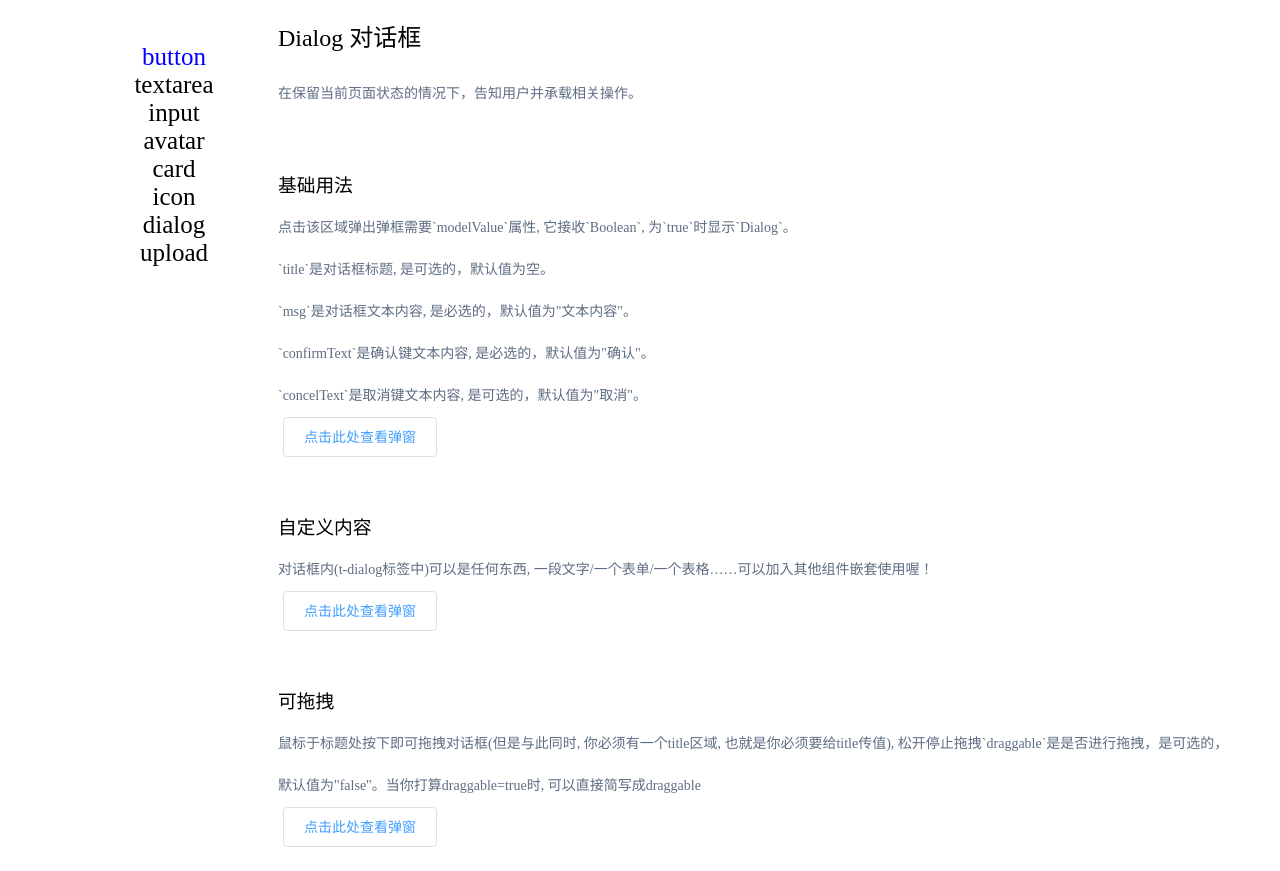
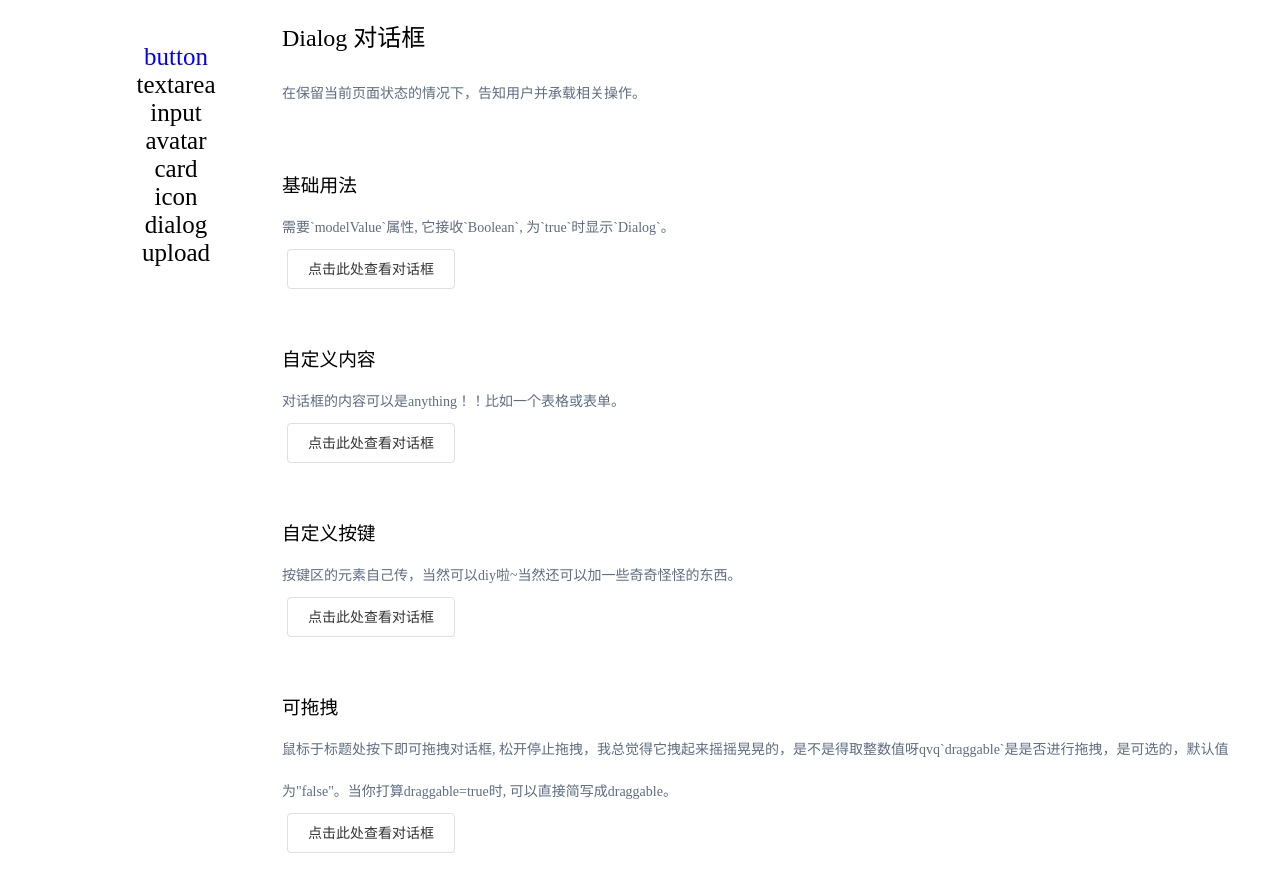
Before and after one commit to zheng-shugan/try-ui, a Vue app: page /dialog in a window 1280 px wide. Built offline with nearby package versions, Linux system fonts and the light colour scheme.

Commit message:
fix(*):修改了错误封装的Dialog组件，更改了Dialog路由展示

```diff
--- a/packages/components/Dialog/src/index.vue
+++ b/packages/components/Dialog/src/index.vue
@@ -1,42 +1,109 @@
+<script lang="ts">
+import { defineComponent, ref } from 'vue'
+
+export default defineComponent({
+  name: 'TDialog',
+  props: {
+    // 对话框标题内容
+    title: {
+      type: String,
+      default: 'title',
+    },
+    // modal层的显示与隐藏
+    modelValue: Boolean,
+    // 控制拖动
+    draggable: {
+      type: Boolean,
+      default: false,
+    },
+  },
+  setup(props) {
+    const status = ref<boolean>(false)
+
+    // 实现对话框窗口拖拽的一些参数
+    const mouseX = ref<number>(0)
+    const mouseY = ref<number>(0)
+    const top = ref<number>(window.innerHeight / 2)
+    const left = ref<number>(window.innerWidth / 2)
+    const isDragging = ref<boolean>(false)
+
+    // 拖动时更新对话框位置
+    const drag = (e: MouseEvent) => {
+      if (!isDragging.value)
+        return
+
+      const dx = e.clientX - mouseX.value
+      const dy = e.clientY - mouseY.value
+
+      left.value += dx
+      top.value += dy
+
+      mouseX.value = e.clientX
+      mouseY.value = e.clientY
+    }
+    // 停止拖动函数
+    const stopDrag = () => {
+      if (props.draggable) {
+        isDragging.value = false
+
+        document.removeEventListener('mousemove', drag)
+        document.removeEventListener('mouseup', stopDrag)
+      }
+    }
+
+    // 拖动函数
+    const startDrag = (e: MouseEvent) => {
+      if (props.draggable) {
+        isDragging.value = true
+        mouseX.value = e.clientX
+        mouseY.value = e.clientY
+
+        document.addEventListener('mousemove', drag)
+        document.addEventListener('mouseup', stopDrag)
+      }
+    }
+
+    return {
+      status,
+      top,
+      left,
+      startDrag,
+      stopDrag,
+    }
+  },
+})
+</script>
+
 <template>
   <div>
-    <button @click="modelValue = true">点击此处查看弹窗</button>
     <!-- 点击↑触发对话框事件 -->
     <teleport to="body">
       <!-- 遮罩 -->
       <transition name="fade">
-        <div class="mask" v-if="modelValue" @click="modelValue = true"></div>
+        <div v-if="modelValue" class="mask" />
       </transition>
       <!-- 对话框内容 -->
       <transition name="upsd">
         <div
-          class="dialog"
-          v-if="modelValue"
-          id="dialog"
-          :style="draggable ? { top: top + 'px', left: left + 'px' } : {}"
+          v-if="modelValue" id="dialog" class="dialog"
+          :style="draggable ? { top: `${top}px`, left: `${left}px` } : {}"
         >
           <!-- 标题 -->
-          <div
-            class="title"
-            v-if="title"
-            @mousedown="startDrag"
-            @mouseup="stopDrag"
-          >
+          <div v-if="title" class="title" @mousedown="startDrag" @mouseup="stopDrag">
             {{ title }}
           </div>
           <!-- 内容 -->
           <div class="msg">
-            <slot />
+            <slot name="msg">
+              内容
+            </slot>
           </div>
           <!-- 按键 -->
           <div class="btn-group">
-            <button @click="modelValue = false">{{ cancelText }}</button>
-            <button
-              class="btn-confirm"
-              @click="(modelValue = false), (status = true)"
-            >
-              {{ confirmText }}
-            </button>
+            <slot name="btn">
+              按键区
+            </slot>
+            <!-- <button>测试按键</button> -->
           </div>
         </div>
       </transition>
@@ -44,89 +111,4 @@
   </div>
 </template>
 
-<script lang="ts">
-import { defineComponent, ref } from "vue";
-
-export default defineComponent({
-  name: "TDialog",
-  props: {
-    title: {
-      type: String,
-      default: "标题",
-    },
-    confirmText: {
-      type: String,
-      default: "确认",
-    },
-    cancelText: {
-      type: String,
-      default: "取消",
-    },
-    draggable: {
-      type: Boolean,
-      default: false,
-    },
-  },
-  setup(props) {
-    const modelValue = ref<boolean>(false); // 弹出对话框true关闭对话框false
-    const status = ref<boolean>(false); // 在初始数据中，确认true 取消false
-
-    // 实现对话框窗口拖拽的一些参数
-    const mouseX = ref<number>(0);
-    const mouseY = ref<number>(0);
-    const top = ref<number>(window.innerHeight / 2);
-    const left = ref<number>(window.innerWidth / 2);
-    const isDragging = ref<boolean>(false);
-    // 拖动函数
-    const startDrag = (e: MouseEvent) => {
-      if (props.draggable) {
-        isDragging.value = true;
-        mouseX.value = e.clientX;
-        mouseY.value = e.clientY;
-
-        document.addEventListener("mousemove", drag);
-        document.addEventListener("mouseup", stopDrag);
-      }
-    };
-    // 停止拖动函数
-    const stopDrag = () => {
-      if (props.draggable) {
-        isDragging.value = false;
-
-        document.removeEventListener("mousemove", drag);
-        document.removeEventListener("mouseup", stopDrag);
-      }
-    };
-    // 拖动时更新对话框位置
-    const drag = (e: MouseEvent) => {
-      if (!isDragging) {
-        return;
-      }
-
-      const dx = e.clientX - mouseX.value;
-      const dy = e.clientY - mouseY.value;
-
-      left.value += dx;
-      top.value += dy;
-
-      mouseX.value = e.clientX;
-      mouseY.value = e.clientY;
-    };
-
-    return {
-      modelValue,
-      status,
-      confirmText: props.confirmText,
-      cancelText: props.cancelText,
-      title: props.title,
-      draggable: props.draggable,
-      top,
-      left,
-      startDrag,
-      stopDrag,
-    };
-  },
-});
-</script>
-
-  <style lang="scss" src="../style/index.scss"></style>
+<style lang="scss" src="../style/index.scss"></style>
--- a/packages/components/Dialog/style/index.scss
+++ b/packages/components/Dialog/style/index.scss
@@ -50,29 +50,3 @@
 .btn-group {
     text-align: end;
 }
-
-// 普通按键样式
-button {
-    display: inline-block;
-    line-height: 1;
-    white-space: nowrap;
-    cursor: pointer;
-    background: #fff;
-    border: 1px solid #dcdfe6;
-    color: #409eff;
-    text-align: center;
-    box-sizing: border-box;
-    outline: none;
-    margin-left: 5px;
-    transition: .1s;
-    font-weight: 500;
-    padding: 12px 20px;
-    font-size: 14px;
-    border-radius: 4px;
-}
-
-// 确认键样式-改变背景色和字体色
-.btn-confirm {
-    background-color: #409eff;
-    color: #fff;
-}
--- a/src/components/Dialog.vue
+++ b/src/components/Dialog.vue
@@ -1,41 +1,39 @@
+<script lang="ts" setup>
+import { ref } from 'vue'
+import basic from './Dialog/dialog_1_basic.vue'
+import test1 from './Dialog/dialog_2_test1.vue'
+import test2 from './Dialog/dialog_3_test2.vue'
+import drag from './Dialog/dialog_4_draggable.vue'
+
+const dialogVisible = ref(false)
+const showDialog = () => {
+  dialogVisible.value = true
+}
+</script>
+
 <template>
   <h2>Dialog 对话框</h2>
   <em>在保留当前页面状态的情况下，告知用户并承载相关操作。</em>
   <p /><p />
   <!-- 文字说明 -->
   <h3>基础用法</h3>
-  <em>点击该区域弹出弹框</em>
-  <em>需要`modelValue`属性, 它接收`Boolean`, 为`true`时显示`Dialog`。</em><br />
-  <em>`title`是对话框标题, 是可选的，默认值为空。</em><br />
-  <em>`msg`是对话框文本内容, 是必选的，默认值为"文本内容"。</em><br />
-  <em>`confirmText`是确认键文本内容, 是必选的，默认值为"确认"。</em><br />
-  <em>`concelText`是取消键文本内容, 是可选的，默认值为"取消"。</em><br />
-  <!-- 使用t-dialog -->
-  <t-dialog title="俺是标题" cancelText="delete" confirmText="confirm">
-    <span>俺是对话框文本内容啊哈哈哈哈哈哈哈哈哈哈哈哈哈哈哈哈哈哈哈哈哈哈哈哈哈哈哈哈哈哈哈哈哈哈哈哈哈哈哈哈哈！</span>
-  </t-dialog>
-  <!-- 文字说明 -->
+  <em>需要`modelValue`属性, 它接收`Boolean`, 为`true`时显示`Dialog`。</em><br>
+  <basic />
+
   <h3>自定义内容</h3>
-  <em>对话框内(t-dialog标签中)可以是任何东西, 一段文字/一个表单/一个表格……可以加入其他组件嵌套使用喔！</em>
-  <!-- 使用t-dialog -->
-  <t-dialog title="下面有个输入框喔！">
-    <span>俺是对话框文本内容</span><br /><br />
-    <t-input placeholder="请输入内容" />
-  </t-dialog>
-  <!-- 文字说明 -->
+  <em>对话框的内容可以是anything！！比如一个表格或表单。</em><br>
+  <test1 />
+  <h3>自定义按键</h3>
+  <em>按键区的元素自己传，当然可以diy啦~当然还可以加一些奇奇怪怪的东西。</em><br>
+  <test2 />
+
   <h3>可拖拽</h3>
-  <em>鼠标于标题处按下即可拖拽对话框(但是与此同时, 你必须有一个title区域, 也就是你必须要给title传值), 松开停止拖拽</em>
-  <em>`draggable`是是否进行拖拽，是可选的，默认值为"false"。当你打算draggable=true时, 可以直接简写成draggable</em>
-  <!-- 使用t-dialog -->
-  <t-dialog title="点我拽一拽~" draggable>
-    <span>啊哈哈哈哈哈哈哈哈哈哈哈哈哈哈哈哈哈哈哈哈哈哈哈哈哈哈哈哈哈哈哈哈哈哈哈哈哈哈哈哈哈！</span>
-  </t-dialog>
+  <em>鼠标于标题处按下即可拖拽对话框, 松开停止拖拽，我总觉得它拽起来摇摇晃晃的，是不是得取整数值呀qvq</em>
+  <em>`draggable`是是否进行拖拽，是可选的，默认值为"false"。当你打算draggable=true时, 可以直接简写成draggable。</em><br>
+  <drag />
 </template>
 
-<script lang="ts"></script>
-
-
-<style scoped>
+<style lang="scss" scoped>
 h2 {
   font-weight: 500;
   margin-top: 0px;
--- /dev/null
+++ b/src/components/Dialog/dialog_1_basic.vue
@@ -0,0 +1,46 @@
+<script lang="ts" setup>
+import { ref } from 'vue'
+
+const dialogVisible = ref(false)
+const showDialog = () => {
+  dialogVisible.value = true
+}
+</script>
+
+<template>
+  <t-button @click="showDialog">
+    点击此处查看对话框
+  </t-button>
+  <t-dialog v-model="dialogVisible" title="你唤起了对话框">
+    <template #msg>
+      <span>这是对话框内容。</span>
+    </template>
+    <template #btn>
+      <t-button @click="dialogVisible = false">
+        取消
+      </t-button>
+      <t-button @click="dialogVisible = false">
+        确认
+      </t-button>
+    </template>
+  </t-dialog>
+</template>
+
+<style lang="scss" scoped>
+h2 {
+  font-weight: 500;
+  margin-top: 0px;
+}
+
+h3 {
+  margin: 55px 0 10px;
+  font-weight: 400;
+}
+
+em {
+  font-size: 14px;
+  color: #5e6d82;
+  line-height: 3em;
+  font-style: normal;
+}
+</style>
--- /dev/null
+++ b/src/components/Dialog/dialog_2_test1.vue
@@ -0,0 +1,47 @@
+<script lang="ts" setup>
+import { ref } from 'vue'
+
+const dialogVisible = ref(false)
+const showDialog = () => {
+  dialogVisible.value = true
+}
+</script>
+
+<template>
+  <t-button @click="showDialog">
+    点击此处查看对话框
+  </t-button>
+  <t-dialog v-model="dialogVisible" title="你唤起了对话框">
+    <template #msg>
+      <span>你当然可以在这里面放更多类型内容↓</span><br><br>
+      <t-input placeholder="诶嘿" />
+    </template>
+    <template #btn>
+      <t-button @click="dialogVisible = false">
+        取消
+      </t-button>
+      <t-button @click="dialogVisible = false">
+        确认
+      </t-button>
+    </template>
+  </t-dialog>
+</template>
+
+<style lang="scss" scoped>
+h2 {
+  font-weight: 500;
+  margin-top: 0px;
+}
+
+h3 {
+  margin: 55px 0 10px;
+  font-weight: 400;
+}
+
+em {
+  font-size: 14px;
+  color: #5e6d82;
+  line-height: 3em;
+  font-style: normal;
+}
+</style>
--- /dev/null
+++ b/src/components/Dialog/dialog_3_test2.vue
@@ -0,0 +1,52 @@
+<script lang="ts" setup>
+import { ref } from 'vue'
+
+const dialogVisible = ref(false)
+const showDialog = () => {
+  dialogVisible.value = true
+}
+</script>
+
+<template>
+  <t-button @click="showDialog">
+    点击此处查看对话框
+  </t-button>
+  <t-dialog v-model="dialogVisible" title="你唤起了对话框">
+    <template #msg>
+      <span>这是对话框内容。</span>
+    </template>
+    <template #btn>
+      <span class="grayText">自定义个啥~</span>
+      <t-button @click="dialogVisible = false">
+        自定义个啥~
+      </t-button>
+      <t-button @click="dialogVisible = false">
+        自定义个啥~
+      </t-button>
+    </template>
+  </t-dialog>
+</template>
+
+<style lang="scss" scoped>
+h2 {
+  font-weight: 500;
+  margin-top: 0px;
+}
+
+h3 {
+  margin: 55px 0 10px;
+  font-weight: 400;
+}
+
+em {
+  font-size: 14px;
+  color: #5e6d82;
+  line-height: 3em;
+  font-style: normal;
+}
+
+.grayText {
+  color: gray;
+  font-size: smaller;
+}
+</style>
--- /dev/null
+++ b/src/components/Dialog/dialog_4_draggable.vue
@@ -0,0 +1,47 @@
+<script lang="ts" setup>
+import { ref } from 'vue'
+
+const dialogVisible = ref(false)
+const showDialog = () => {
+  dialogVisible.value = true
+}
+</script>
+
+<template>
+  <t-button @click="showDialog">
+    点击此处查看对话框
+  </t-button>
+  <t-dialog v-model="dialogVisible" title="你唤起了对话框" draggable>
+    <template #msg>
+      <span>这是对话框内容。</span><br><br>
+      <span>试着点击标题拖动对话框↑</span>
+    </template>
+    <template #btn>
+      <t-button @click="dialogVisible = false">
+        取消
+      </t-button>
+      <t-button @click="dialogVisible = false">
+        确认
+      </t-button>
+    </template>
+  </t-dialog>
+</template>
+
+<style lang="scss" scoped>
+h2 {
+  font-weight: 500;
+  margin-top: 0px;
+}
+
+h3 {
+  margin: 55px 0 10px;
+  font-weight: 400;
+}
+
+em {
+  font-size: 14px;
+  color: #5e6d82;
+  line-height: 3em;
+  font-style: normal;
+}
+</style>
```
Also changed, not shown: 1 other file (tests, documents, lock files or other folders).
